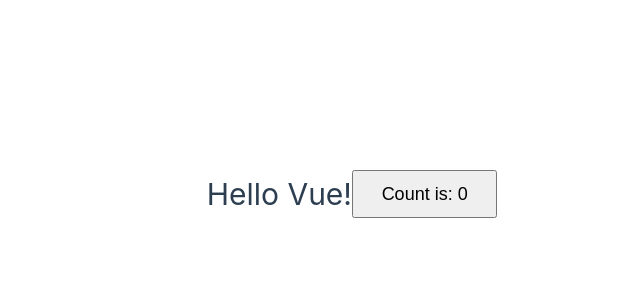
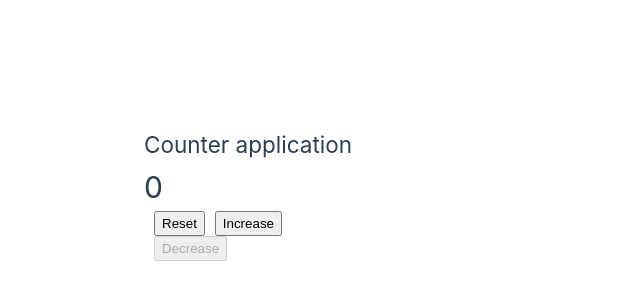
Before and after one commit to BasuPooja/Vue-Demo, a Vue app: page / in a window 1280 px wide. Shown: the part 206-506 px from the top of the page, without its empty margins (288-928 px from the left). Built offline with nearby package versions, Linux system fonts and the light colour scheme.

Commit message:
Counter application

```diff
--- a/index.html
+++ b/index.html
@@ -1,8 +1,10 @@
 <!DOCTYPE html>
-<html lang="en">
+<html lang="">
   <head>
-    <meta charset="UTF-8" />
-    <meta name="viewport" content="width=device-width, initial-scale=1.0" />
+    <script src="https://unpkg.com/vue@3/dist/vue.global.js"></script>
+    <meta charset="UTF-8">
+    <link rel="icon" href="/favicon.ico">
+    <meta name="viewport" content="width=device-width, initial-scale=1.0">
     <title>Vite App</title>
   </head>
   <body>
--- a/src/App.vue
+++ b/src/App.vue
@@ -1,22 +1,44 @@
-<script setup>
+<!-- <script setup>
 import { ref } from 'vue'
 
 const count = ref(0)
 </script>
 
 <template>
-  <h1>Hello Vue!</h1>
+  <div>
+    <h2>Counter application</h2>
+    <h1>{{ count }}</h1>
+    <button @click="count++">Increase</button>
+  </div>
+</template> -->
 
-  <button @click="count++">
-    Count is: {{ count }}
-  </button>
 
+<template>
+  <div>
+    <h2>Counter application</h2>
+    <h1>{{ count }}</h1>
+    <button @click="count=0" style="margin-inline-start: 10px; height: 25px;">Reset</button>
+    <button @click="count++" style="margin-inline-start: 10px; height: 25px;">Increase</button>
+
+    <div style="margin-inline-start: 10px;" >
+      <div v-if="count<1">
+        <button disabled @click="count--" style="height: 25px;">Decrease</button>
+      </div>
+      <div v-else >
+        <button @click="count--" style="height: 25px;">Decrease</button>
+      </div>
+    </div>
+
+
+  </div>
 </template>
 
-<style>
-button {
-  padding: 8px 16px;
-  font-size: 18px;
-  cursor: pointer;
-}
-</style>
+ <script>
+export default {
+  data() {
+    return {
+      count: 0
+    };
+  }
+};
+</script>
--- a/src/main.js
+++ b/src/main.js
@@ -3,4 +3,5 @@
 import { createApp } from 'vue'
 import App from './App.vue'
 
+console.log("Hello")
 createApp(App).mount('#app')
```
